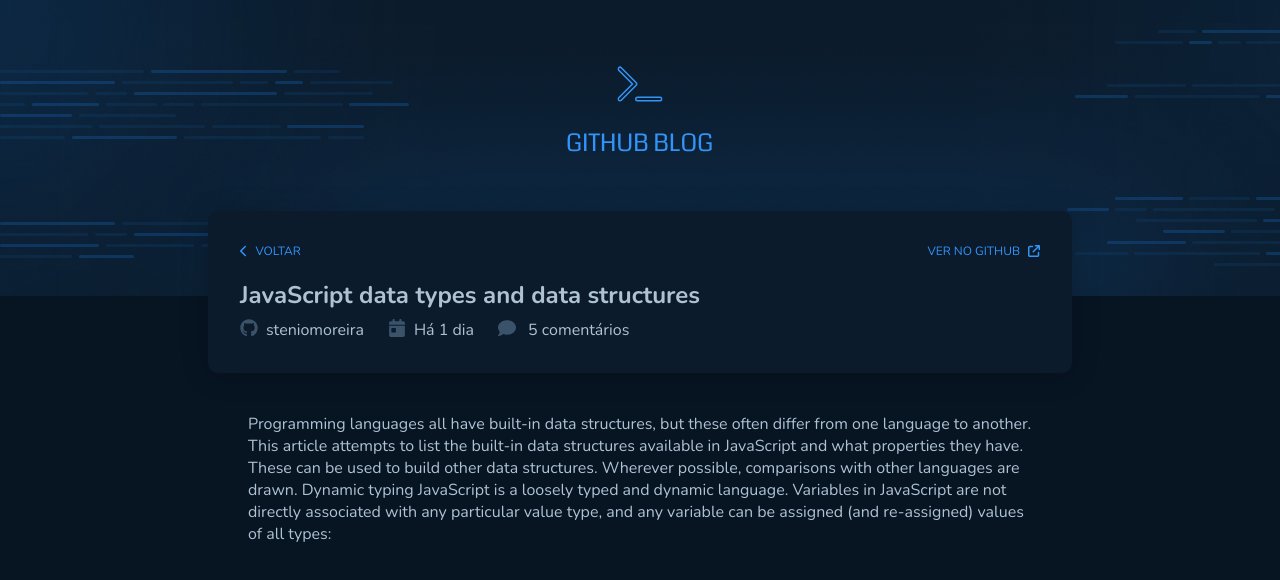
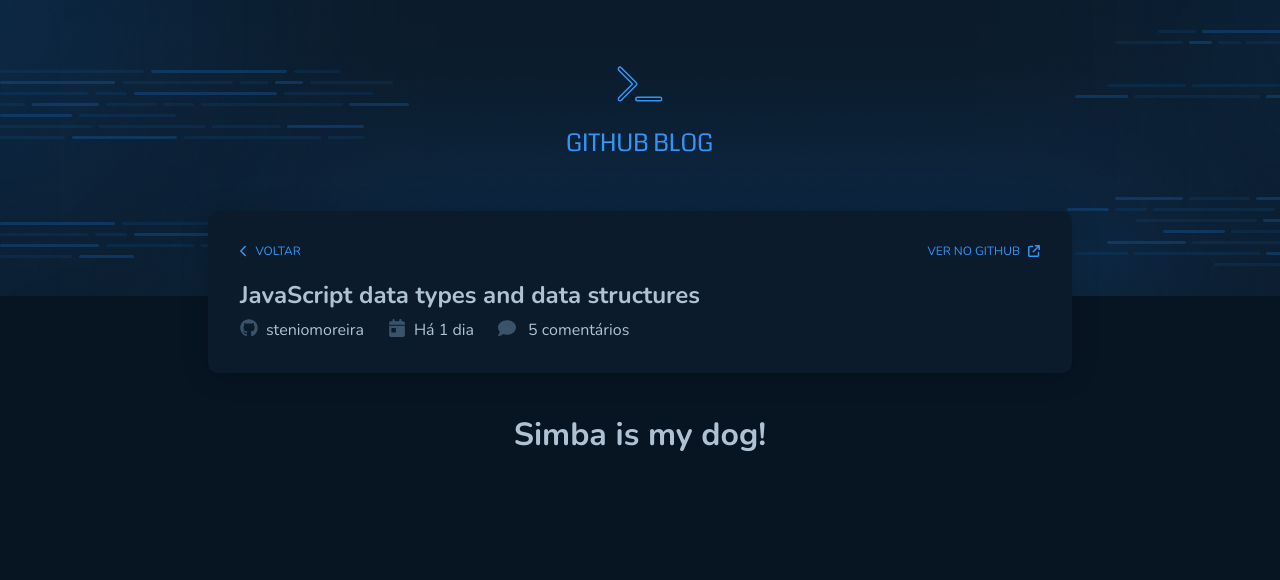
Before and after one commit to steniomoreira/github-blog, a React (Vite) app: page /post in a window 1280 px wide. Shown: the top 580 px of the page. Built offline with nearby package versions, Linux system fonts and the light colour scheme.

Commit message:
added ReactMarkdown component

```diff
--- a/package.json
+++ b/package.json
@@ -17,6 +17,7 @@
     "@fortawesome/react-fontawesome": "^0.2.0",
     "react": "^18.2.0",
     "react-dom": "^18.2.0",
+    "react-markdown": "^8.0.7",
     "react-router-dom": "^6.12.1",
     "styled-components": "^5.3.10"
   },
--- a/src/pages/post/Post.tsx
+++ b/src/pages/post/Post.tsx
@@ -41,16 +41,7 @@ export function Post() {
         </ul>
       </Header>
 
-      <Article>
-        Programming languages all have built-in data structures, but these often
-        differ from one language to another. This article attempts to list the
-        built-in data structures available in JavaScript and what properties
-        they have. These can be used to build other data structures. Wherever
-        possible, comparisons with other languages are drawn. Dynamic typing
-        JavaScript is a loosely typed and dynamic language. Variables in
-        JavaScript are not directly associated with any particular value type,
-        and any variable can be assigned (and re-assigned) values of all types:
-      </Article>
+      <Article># Simba is my dog!</Article>
     </PostContainer>
   )
 }
--- a/src/pages/post/styles.ts
+++ b/src/pages/post/styles.ts
@@ -1,3 +1,4 @@
+import ReactMarkdown from 'react-markdown'
 import styled from 'styled-components'
 
 export const PostContainer = styled.main`
@@ -81,6 +82,6 @@ export const Header = styled.header`
   }
 `
 
-export const Article = styled.article`
+export const Article = styled(ReactMarkdown)`
   padding: 2.5rem;
 `
```
Also changed, not shown: 1 other file (tests, documents, lock files or other folders).
